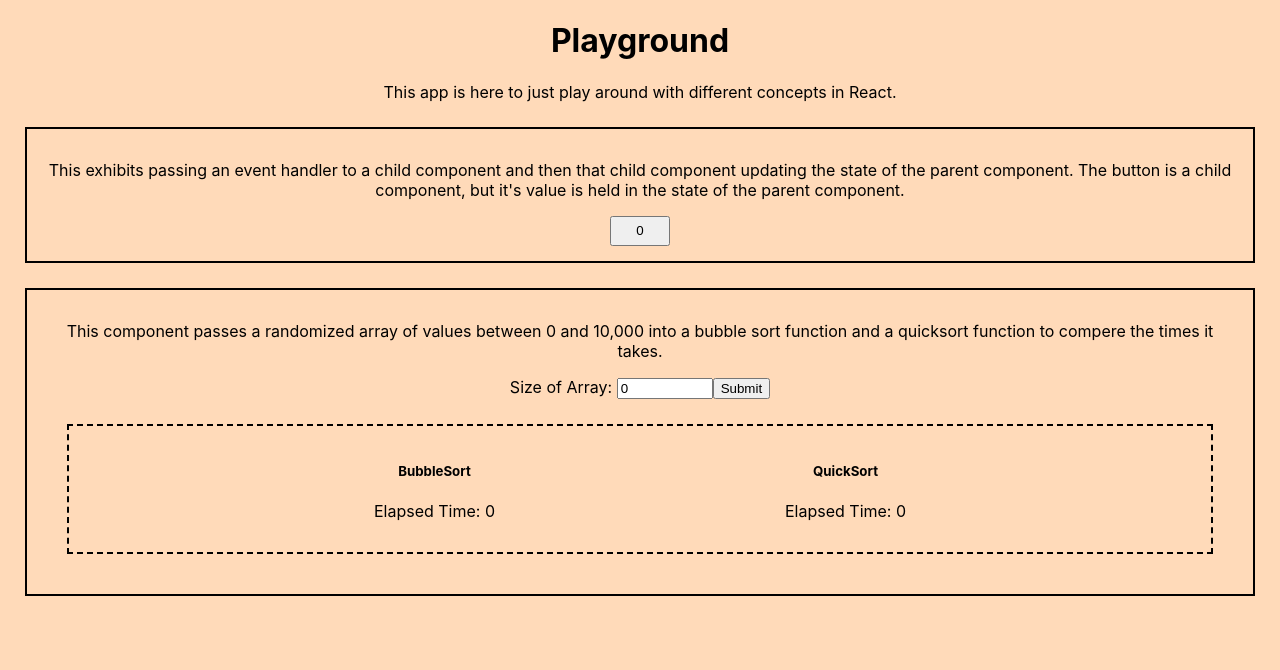
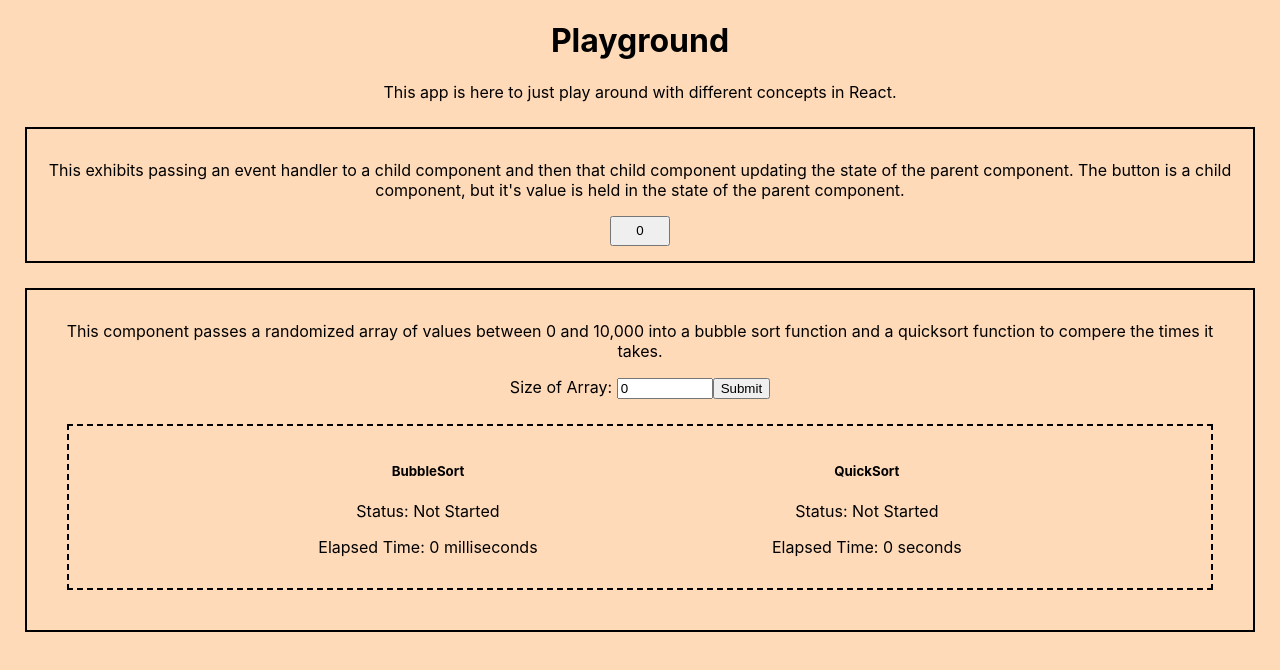
Before and after one commit to adavisson/playground, a React (Create React App) app: page / in a window 1280 px wide. Shown: the top 670 px of the page. Built offline with nearby package versions, Linux system fonts and the light colour scheme.

Commit message:
Bubble sort function is implemented

```diff
--- a/src/containers/BubbleSort.js
+++ b/src/containers/BubbleSort.js
@@ -1,12 +1,43 @@
-import React, { useState } from 'react';
+import React, { useState, useEffect } from 'react';
 
 const BubbleSort = (props) => {
-  const [time,setTime] = useState(0);
+  const [time,setTime] = useState(Date.now() * 0);
+  const [status, setStatus] = useState("Not Started");
+
+  useEffect(() => {
+    if ((props.array.length !== 0) && (status !== "Sorting...")){
+      setStatus("Sorting...");
+      //run bubble sort function
+      setStatus("Sorted", bubbleSort(props.array));
+    }
+  },[props.array])
+
+  const bubbleSort = arr => {
+    const t1 = Date.now();
+    const n = arr.length
+
+    for (let i = 0; i < n; i++){
+      for (let j = 0; j < n-i-1; j++){
+        if (arr[j] > arr[j+1]){
+          const temp = arr[j];
+          arr[j] = arr[j+1];
+          arr[j+1] = temp;
+        }
+      }
+    }
+    console.log(arr);
+
+    const t2 = Date.now();
+    setTime(Math.floor((t2 - t1)));
+    console.log(time);
+    //setStatus("Sorted");
+  }
 
   return (
     <div>
       <h5>BubbleSort</h5>
-      <p>Elapsed Time: {time}</p>
+      <p>Status: {status}</p>
+      <p>Elapsed Time: {time} milliseconds</p>
     </div>
   );
 }
--- a/src/containers/QuickSort.js
+++ b/src/containers/QuickSort.js
@@ -1,12 +1,14 @@
-import React, { useState } from 'react';
+import React, { useState, useEffect } from 'react';
 
 const QuickSort = (props) => {
   const [time, setTime] = useState(0);
+  const [status, setStatus] = useState("Not Started");
 
   return (
     <div>
       <h5>QuickSort</h5>
-      <p>Elapsed Time: {time}</p>
+      <p>Status: {status}</p>
+      <p>Elapsed Time: {time} seconds</p>
     </div>
   );
 }
```
